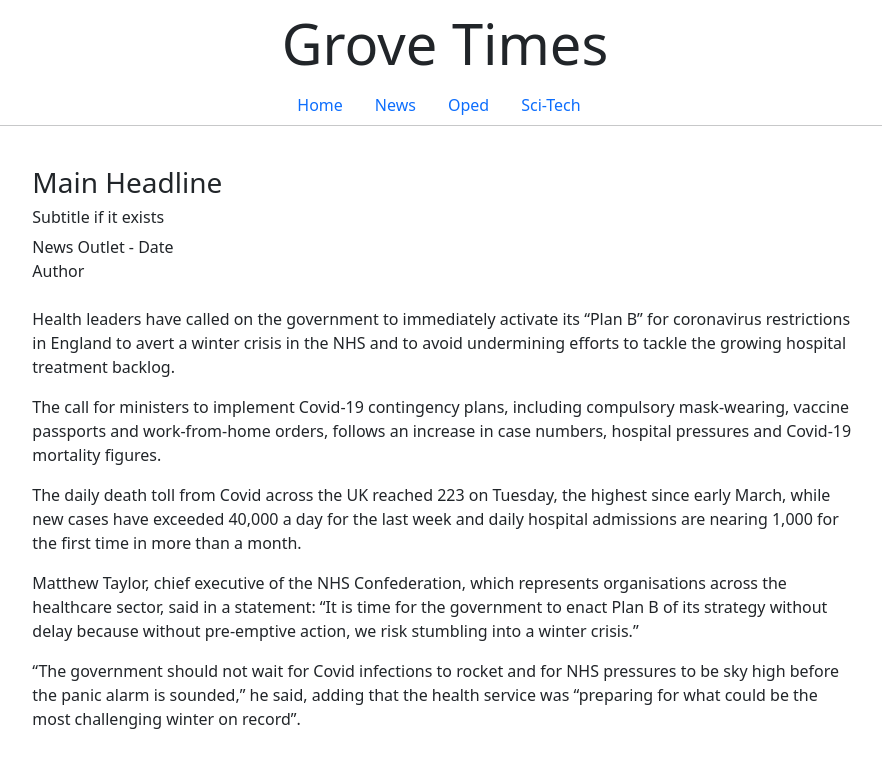
After one commit to elgrove/thesetimes, a Flask app: page /article in a window 1280 px wide. The commit adds this page. Shown: the top 768 px of the page, without its empty margins (195-1077 px from the left). Run offline with Flask 2, Linux system fonts and the light colour scheme; some libraries are stand-ins or nearby versions.

Commit message:
bbc done

```diff
--- a/core/routes.py
+++ b/core/routes.py
@@ -5,3 +5,8 @@ from core import app
 @app.route("/")
 def index():
     return render_template("home.html")
+
+
+@app.route("/article")
+def article():
+    return render_template("article.html")
--- /dev/null
+++ b/core/static/css/style.css
@@ -0,0 +1,6 @@
+body {
+    padding-top: 10px;
+    padding-left: 15px;
+    padding-right: 15px;
+    padding-bottom: 10px;
+}
--- /dev/null
+++ b/core/templates/_home-snippet.html
@@ -0,0 +1,5 @@
+<h3>Main Headline</h3>
+<h6>Subtitle if it exists</h6>
+News Outlet - Date
+<br>
+Author
--- a/core/templates/article.html
+++ b/core/templates/article.html
@@ -0,0 +1,29 @@
+{% extends 'base.html' %}
+
+{% block content %}
+
+{% include '_home-snippet.html' %}
+<br><br>
+
+<p>Health leaders have called on the government to immediately activate its “Plan B” for coronavirus restrictions in
+    England to avert a winter crisis in the NHS and to avoid undermining efforts to tackle the growing hospital
+    treatment backlog.</p>
+
+<p>The call for ministers to implement Covid-19 contingency plans, including compulsory mask-wearing, vaccine passports
+    and work-from-home orders, follows an increase in case numbers, hospital pressures and Covid-19 mortality figures.
+</p>
+
+<p>The daily death toll from Covid across the UK reached 223 on Tuesday, the highest since early March, while new cases
+    have exceeded 40,000 a day for the last week and daily hospital admissions are nearing 1,000 for the first time in
+    more than a month.</p>
+
+<p>Matthew Taylor, chief executive of the NHS Confederation, which represents organisations across the healthcare
+    sector, said in a statement: “It is time for the government to enact Plan B of its strategy without delay because
+    without pre-emptive action, we risk stumbling into a winter crisis.”</p>
+
+<p>“The government should not wait for Covid infections to rocket and for NHS pressures to be sky high before the panic
+    alarm is sounded,” he said, adding that the health service was “preparing for what could be the most challenging
+    winter on record”.</p>
+
+
+{% endblock content %}
--- a/core/templates/base.html
+++ b/core/templates/base.html
@@ -7,17 +7,18 @@
     <meta name="viewport" content="width=device-width, initial-scale=1.0">
     <title>Grove Times</title>
     <link href="{{ url_for('static', filename='css/bootstrap.min.css') }}" rel="stylesheet" />
+    <link href="{{ url_for('static', filename='css/style.css') }}" rel="stylesheet" />
+
 </head>
 
 <body>
+
     <div class="row justify-content-center">
 
 
-        <div class="col-md-8">
-            <h2 class="display-4">
-                <center>Grove Times</center>
-            </h2>
-        </div>
+        <h2 class="display-4">
+            <center>Grove Times</center>
+        </h2>
         <ul class="nav justify-content-center">
             <li class="nav-item">
                 <a class="nav-link" href="#">Home</a>
@@ -37,8 +38,16 @@
 
     </div>
 
-    {% block content %}
-    {% endblock content %}
+
+    <br>
+    <div class="row justify-content-center">
+        <div class="col-sm-8">
+            {% block content %}
+
+            {% endblock content %}
+        </div>
+    </div>
+
     <script src="{{ url_for('static', filename='js/bootstrap.bundle.min.js') }}"></script>
 </body>
 
--- a/core/utils/bloomberg.py
+++ b/core/utils/bloomberg.py
@@ -44,7 +44,7 @@ def scrape_blb_article(link, driver):
         page = driver.page_source.encode("utf-8")
         soup = BeautifulSoup(page, "lxml")
         title = str.strip(soup.find("meta", property="og:title")["content"])
-        author = ["Bloomberg News"]
+        author = ["Bloomberg Staff"]
         try:
             if len(soup.findAll("meta", attrs={"name": "parsely-author"})) > 1:
                 authors = []
--- a/core/utils/driver.py
+++ b/core/utils/driver.py
@@ -7,9 +7,9 @@ import os
 def driver_startup():
     driver = webdriver.Firefox()
 
-    idc = os.path.abspath("utils/ext/i_dont_care_about_cookies-3.3.3-an+fx.xpi")
-    ubo = os.path.abspath("utils/ext/ublock_origin-1.38.2-an+fx.xpi")
-    bp = os.path.abspath("utils/ext/bypass-paywalls-firefox.xpi")
+    idc = os.path.abspath("core/utils/ext/i_dont_care_about_cookies-3.3.3-an+fx.xpi")
+    ubo = os.path.abspath("core/utils/ext/ublock_origin-1.38.2-an+fx.xpi")
+    bp = os.path.abspath("core/utils/ext/bypass-paywalls-firefox.xpi")
     ext = [idc, ubo, bp]
 
     for n in ext:
--- a/core/utils/ft.py
+++ b/core/utils/ft.py
@@ -34,7 +34,7 @@ def scrape_ft_article(link, driver):
         page = driver.page_source.encode("utf-8")
         soup = BeautifulSoup(page, "lxml")
         title = str.rstrip(soup.find("meta", property="og:title")["content"])
-        author = []
+        author = ["FT Staff"]
         if len(soup.findAll("meta", property="article:author")) > 1:
             authors = []
             for n in soup.findAll("meta", property="article:author"):
```
Also changed, not shown: core/templates/home.html (+7 -21 lines), core/utils/bbc.py (added, +30 -0 lines), core/utils/scraper.py (+25 -9 lines), core/templates/.home-snippet.html (deleted), requirements.txt (added), 1 other file.
